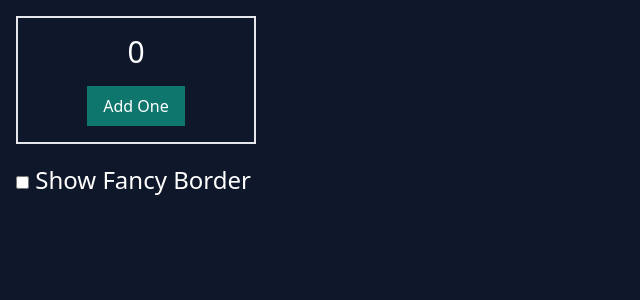
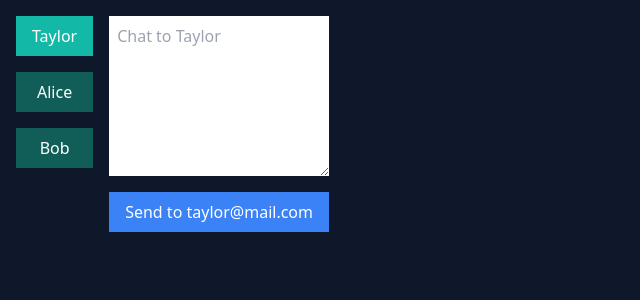
Before and after one commit to Tazri/rnext, a React (Vite) app: page / in a window 1280 px wide. Shown: the top 300 px of the page, without its empty margins (0-640 px from the left). Built offline with nearby package versions, Linux system fonts and the light colour scheme.

Commit message:
Complete the note on video 3.11 of module 3

```diff
--- a/src/App.jsx
+++ b/src/App.jsx
@@ -1,36 +1,23 @@
 import { useState } from "react";
-import Counter from "./Counter";
+import Chat from "./Chat";
+import ContactList from "./ContactList";
 
-export default function App() {
-  const [isFancy, setIsFancy] = useState(false);
+export default function Messenger() {
+  const [to, setTo] = useState(contacts[0]);
   return (
-    <>
-      <div className="m-4 flex flex-col gap-3">
-        <div className="flex gap-4">
-          {isFancy ? (
-            <div>
-              <Counter isFancy={true} />
-            </div>
-          ) : (
-            <section>
-              {" "}
-              <Counter />
-            </section>
-          )}
-        </div>
-
-        <div className="mt-2">
-          <label htmlFor="show" className="text-2xl cursor-pointer select-none">
-            <input
-              checked={isFancy}
-              onChange={(e) => setIsFancy(e.target.checked)}
-              id="show"
-              type="checkbox"
-            />{" "}
-            Show Fancy Border
-          </label>
-        </div>
-      </div>
-    </>
+    <div className="flex flex-row m-4 gap-4">
+      <ContactList
+        contacts={contacts}
+        selectedContact={to}
+        onSelect={(contact) => setTo(contact)}
+      />
+      <Chat key={to.name} contact={to} />
+    </div>
   );
 }
+
+const contacts = [
+  { id: 0, name: "Taylor", email: "taylor@mail.com" },
+  { id: 1, name: "Alice", email: "alice@mail.com" },
+  { id: 2, name: "Bob", email: "bob@mail.com" },
+];
--- /dev/null
+++ b/src/Chat.jsx
@@ -0,0 +1,16 @@
+import { useState } from "react";
+
+export default function Chat({ contact }) {
+  const [text, setText] = useState("");
+  return (
+    <section className="chat flex flex-col gap-4">
+      <textarea
+        value={text}
+        placeholder={"Chat to " + contact.name}
+        onChange={(e) => setText(e.target.value)}
+        className="h-40 p-2 text-teal-900"
+      />
+      <button className="bg-blue-500 py-2 px-4">Send to {contact.email}</button>
+    </section>
+  );
+}
--- /dev/null
+++ b/src/ContactList.jsx
@@ -0,0 +1,26 @@
+export default function ContactList({ selectedContact, contacts, onSelect }) {
+  let buttonClassName = "px-4 py-2 w-full";
+
+  return (
+    <section className="contact-list">
+      <ul className="flex flex-col gap-4">
+        {contacts.map((contact) => (
+          <li key={contact.id}>
+            <button
+              onClick={() => {
+                onSelect(contact);
+              }}
+              className={
+                selectedContact == contact
+                  ? buttonClassName + " bg-teal-500"
+                  : buttonClassName + " bg-teal-800"
+              }
+            >
+              {contact.name}
+            </button>
+          </li>
+        ))}
+      </ul>
+    </section>
+  );
+}
--- a/src/Counter.jsx
+++ b/src/Counter.jsx
@@ -1,6 +1,6 @@
 import { useState } from "react";
 
-export default function Counter({ isFancy = false }) {
+export default function Counter({ isFancy = false, person = "Anonymous" }) {
   const [score, setScore] = useState(0);
   const [hover, setHover] = useState(false);
 
@@ -21,6 +21,7 @@ export default function Counter({ isFancy = false }) {
       onPointerEnter={() => setHover(true)}
       onPointerLeave={() => setHover(false)}
     >
+      <h2 className="text-2xl">{person}</h2>
       <h1 className="text-3xl">{score}</h1>
       <button
         onClick={() => setScore((s) => s + 1)}
```
Also changed, not shown: 1 other file (tests, documents, lock files or other folders).
